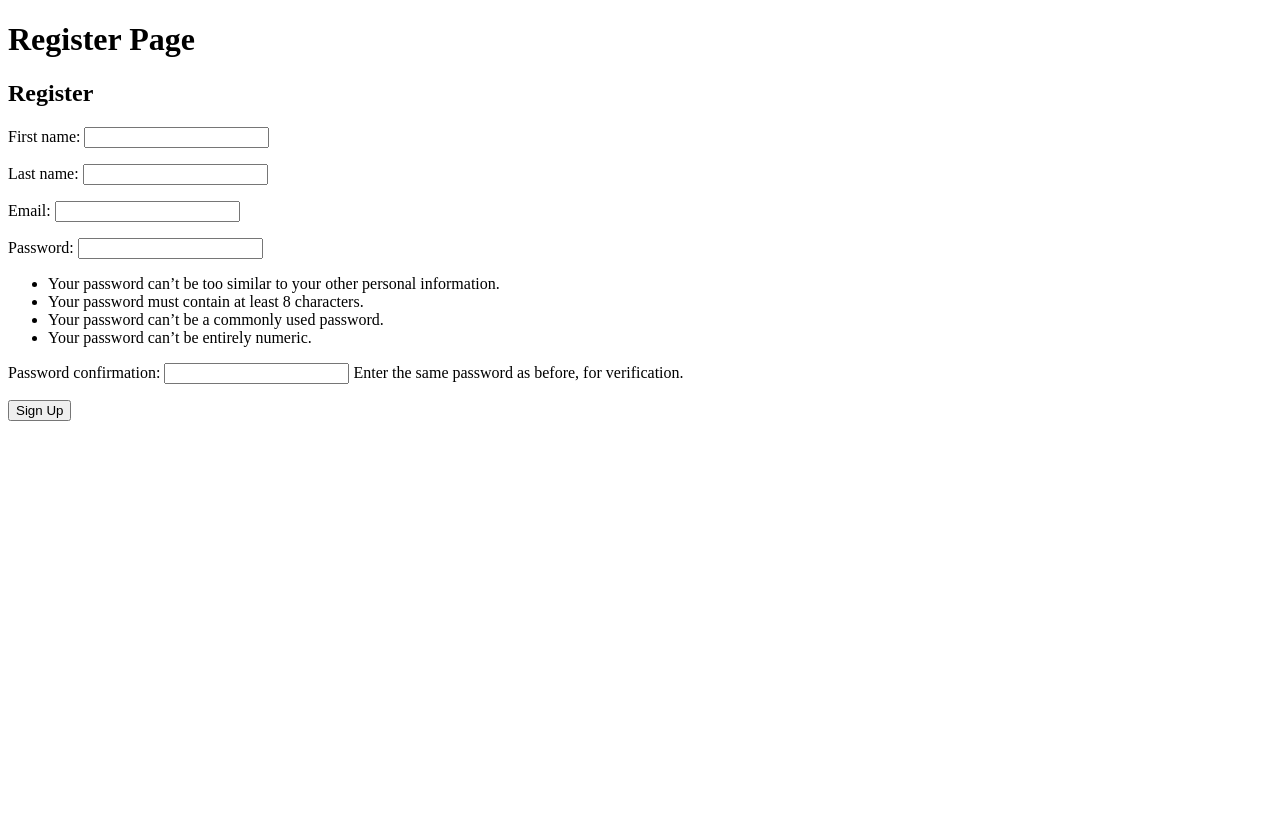
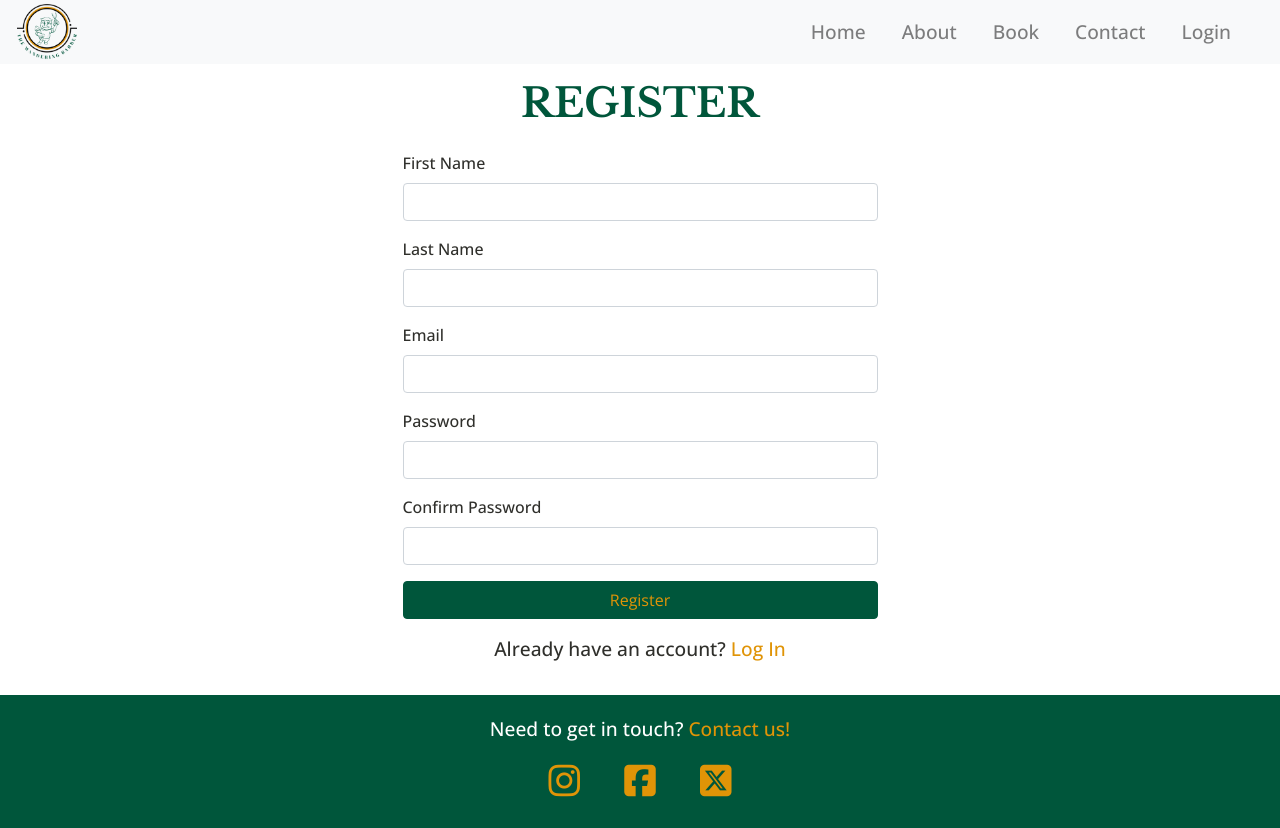
Before and after one commit to JackLamb99/the-wandering-barber, a Django app: template users/templates/users/register.html in a window 1280 px wide. Before the commit the page ends 421 px from the top, so only its background shows below. Run offline with Django 4.2, Linux system fonts and the light colour scheme; the template is opened without the code that fills it: values that come from a table or form of the project are taken from there, others are empty; some libraries are stand-ins or nearby versions.

Commit message:
UPDATE and style register.html template

```diff
--- a/static/css/style.css
+++ b/static/css/style.css
@@ -30,6 +30,12 @@ h1 {
 .form-container {
     max-width: 475px;
     width: 100%;
+    margin: 0 auto;
+}
+
+.form-container .form-group input,
+.form-container .form-group select {
+    max-width: 475px;
     margin: 0 auto;
 }
 
--- a/users/forms.py
+++ b/users/forms.py
@@ -8,9 +8,24 @@ class UserRegistrationForm(UserCreationForm):
     UserCreationForm """
     # Adds fields for first name, last name and email
     # All required for registration
-    first_name = forms.CharField(max_length=30, required=True)
-    last_name = forms.CharField(max_length=30, required=True)
-    email = forms.EmailField(required=True)
+    first_name = forms.CharField(max_length=30,
+                                 required=True,
+                                 widget=forms.TextInput(
+                                     attrs={'class': 'form-control'}))
+    last_name = forms.CharField(max_length=30,
+                                required=True,
+                                widget=forms.TextInput(
+                                    attrs={'class': 'form-control'}))
+    email = forms.EmailField(required=True,
+                             widget=forms.TextInput(
+                                 attrs={'class': 'form-control'}))
+    # Adds form-control class to password fields
+    password1 = forms.CharField(label="Password",
+                                widget=forms.PasswordInput(
+                                    attrs={'class': 'form-control'}))
+    password2 = forms.CharField(label="Confirm Password",
+                                widget=forms.PasswordInput(
+                                    attrs={'class': 'form-control'}))
 
     class Meta:
         """ Used to specify additional metadata about the form """
@@ -28,7 +43,9 @@ class UserRegistrationForm(UserCreationForm):
         user.email = self.cleaned_data['email']
         # Sets username to user's email
         user.username = self.cleaned_data['email']
+
         if commit:
             # Saves the user to the database
             user.save()
+
         return user
--- a/users/templates/users/register.html
+++ b/users/templates/users/register.html
@@ -1,19 +1,47 @@
-<!doctype html>
-<html>
-    <head>
-        <title>This is the register page</title>
-    </head>
-    <body>
-        <h1>Register Page</h1>
-        <div class="container">
-            <h2>Register</h2>
-            <form method="POST">
-                <!-- Cross-Site Request Forgery (CSRF) Protection -->
-                {% csrf_token %}
-                <!-- Renders the form fields into HTML elements -->
-                {{ form.as_p }}
-                <button type="submit" class="btn btn-primary">Sign Up</button>
-            </form>
+{% extends 'base.html' %}
+
+{% block content %}
+<div class="container">
+    <div class="row justify-content-center align-items-center form-content">
+        <div class="row justify-content-center w-100">
+            <div class="col-md-6">
+                <h1 class="text-center mb-4">Register</h1>
+
+                <!-- Registration Form -->
+                <div class="form-container mx-auto">
+                    <form method="post" class="form" action="{% url 'register' %}" novalidate>
+                        {% csrf_token %}
+                        {{ form.non_field_errors }}
+                        <div class="form-group">
+                            <label for="first_name">First Name</label>
+                            {{ form.first_name }}
+                        </div>
+                        <div class="form-group">
+                            <label for="last_name">Last Name</label>
+                            {{ form.last_name }}
+                        </div>
+                        <div class="form-group">
+                            <label for="email">Email</label>
+                            {{ form.email }}
+                        </div>
+                        <div class="form-group">
+                            <label for="password1">Password</label>
+                            {{ form.password1 }}
+                        </div>
+                        <div class="form-group">
+                            <label for="password2">Confirm Password</label>
+                            {{ form.password2 }}
+                        </div>
+                        <div class="form-group">
+                            <button type="submit" class="btn btn-primary btn-block">Register</button>
+                        </div>
+                        <p class="text-center">
+                            Already have an account? <a href="{% url 'login' %}">Log In</a>
+                        </p>
+                    </form>
+                </div>
+            </div>
         </div>
-    </body>
-</html>
+    </div>
+</div>
+{% endblock %}
```
Also changed, not shown: users/views.py (+9 -7 lines), users/migrations/0001_initial.py (added), users/migrations/0002_delete_profile.py (added).
